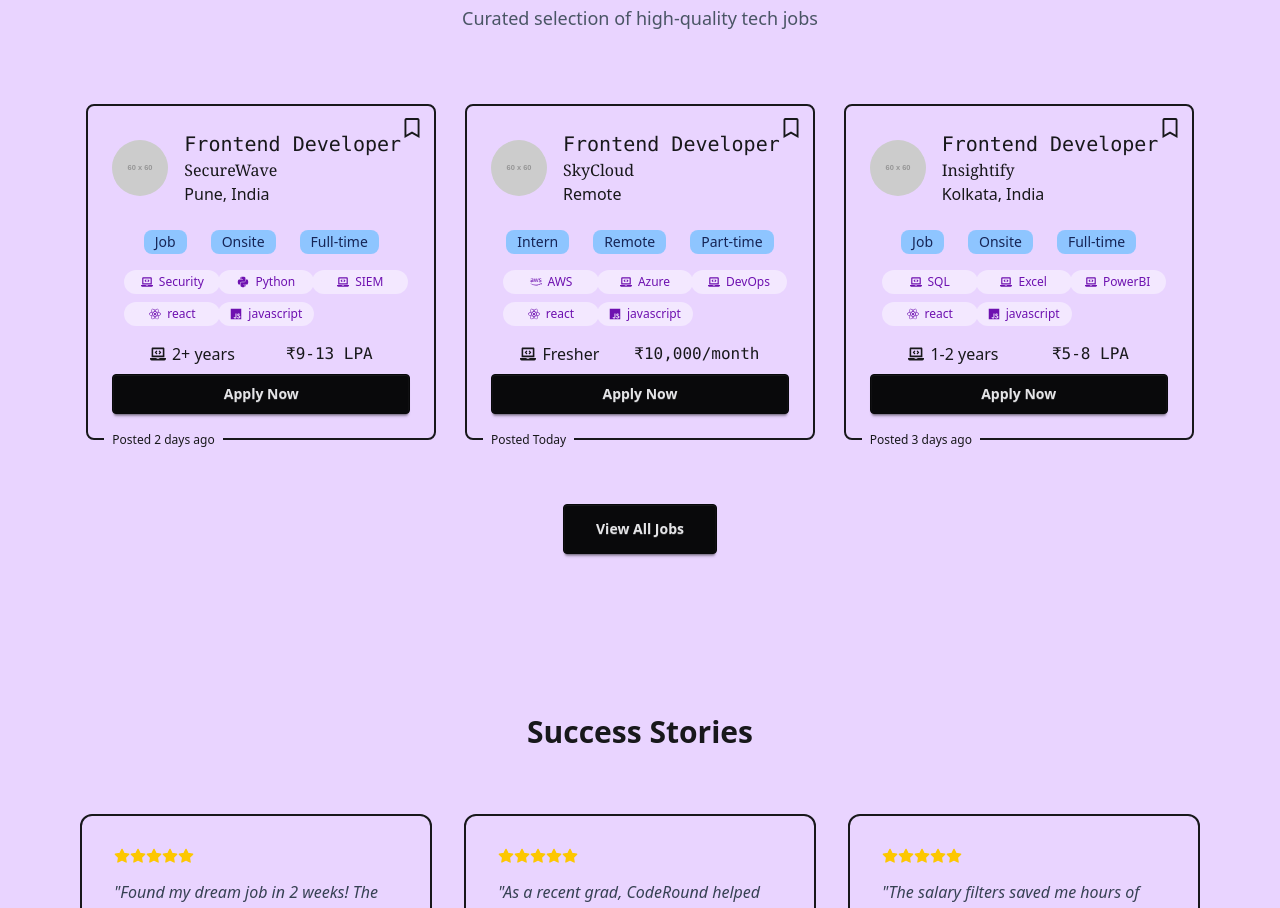
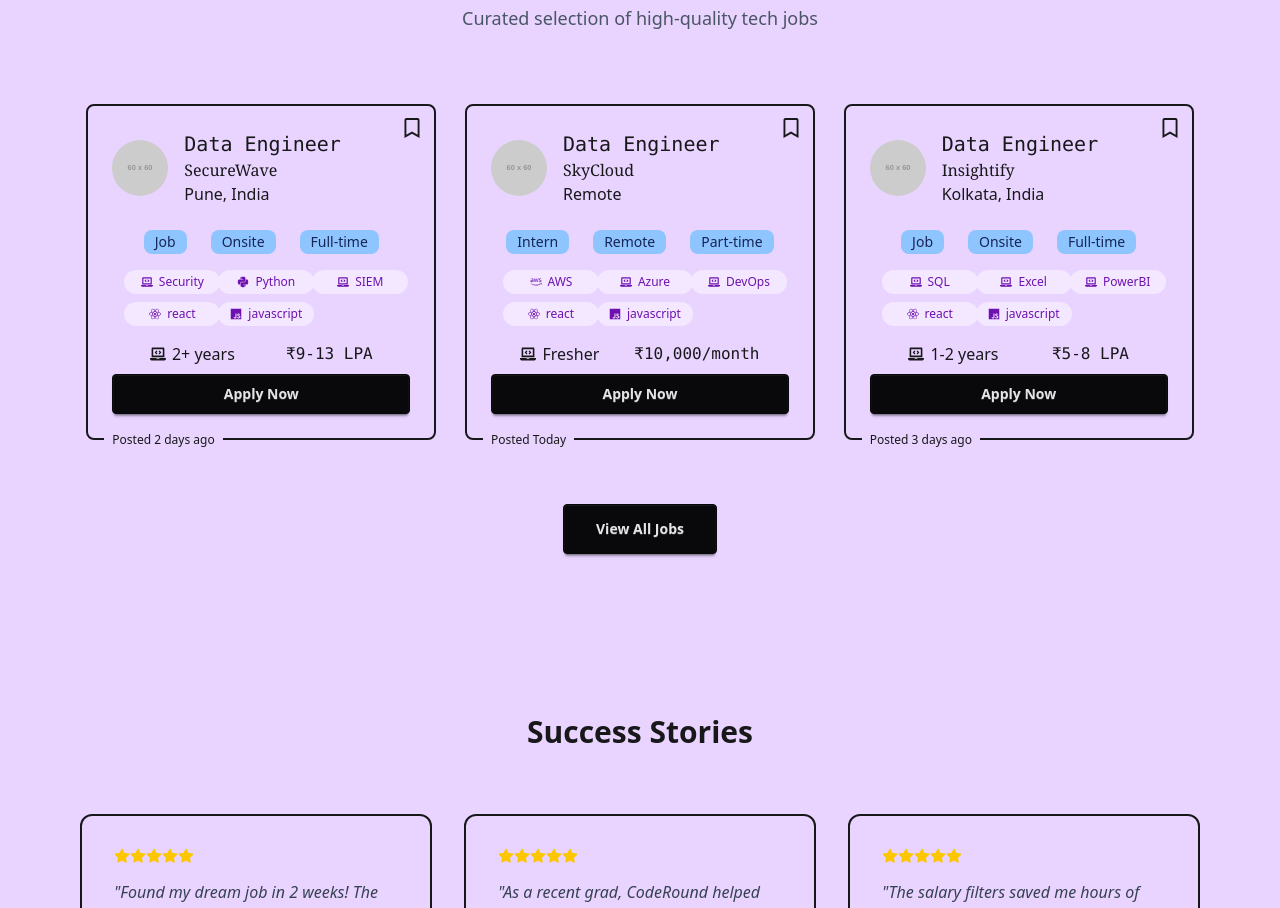
Before and after one commit to saurabhk1410/Job-Portal, a React (Vite) app: page / in a window 1280 px wide. Shown: the part 1360-2268 px from the top of the page. Built offline with nearby package versions, Linux system fonts and the light colour scheme.

Commit message:
modified jobdata

```diff
--- a/src/components/JobListing/jobsData.js
+++ b/src/components/JobListing/jobsData.js
@@ -3,7 +3,7 @@ const jobsData = [
 
   {
     id: 1,
-    title: "Frontend Developer",
+    title: "Data Engineer",
     company: "SecureWave",
     location: "Pune, India",
     category: "Job",
@@ -18,7 +18,7 @@ const jobsData = [
   },
   {
     id: 2,
-    title: "Frontend Developer",
+    title: "Data Engineer",
     company: "SkyCloud",
     location: "Remote",
     category: "Intern",
@@ -33,7 +33,7 @@ const jobsData = [
   },
   {
     id: 3,
-    title: "Frontend Developer",
+    title: "Data Engineer",
     company: "Insightify",
     location: "Kolkata, India",
     category: "Job",
@@ -48,7 +48,7 @@ const jobsData = [
   },
   {
     id: 4,
-    title: "Frontend Developer",
+    title: "Data Engineer",
     company: "MobDev",
     location: "Ahmedabad, India",
     category: "Job",
@@ -63,7 +63,7 @@ const jobsData = [
   },
   {
     id: 5,
-    title: "Frontend Developer",
+    title: "Data Engineer",
     company: "TestSphere",
     location: "Remote",
     category: "Intern",
@@ -78,7 +78,7 @@ const jobsData = [
   },
   {
     id: 6,
-    title: "Frontend Developer",
+    title: "Data Engineer",
     company: "NeuroNet",
     location: "Bangalore, India",
     category: "Intern",
@@ -93,7 +93,7 @@ const jobsData = [
   },
   {
     id: 7,
-    title: "Frontend Developer",
+    title: "Data Engineer",
     company: "HelpMeTech",
     location: "Nagpur, India",
     category: "Job",
@@ -108,7 +108,7 @@ const jobsData = [
   },
   {
     id: 8,
-    title: "Frontend Developer",
+    title: "Data Engineer",
     company: "CreativeCore",
     location: "Delhi, India",
     category: "Job",
@@ -123,7 +123,7 @@ const jobsData = [
   },
   {
     id: 9,
-    title: "Frontend Developer",
+    title: "Data Engineer",
     company: "WebNest",
     location: "Remote",
     category: "Intern",
@@ -138,7 +138,7 @@ const jobsData = [
   },
   {
     id: 10,
-    title: "Frontend Developer",
+    title: "Data Engineer",
     company: "InnovixAI",
     location: "Mumbai, India",
     category: "Job",
@@ -153,7 +153,7 @@ const jobsData = [
   },
   {
     id: 11,
-    title: "Frontend Developer",
+    title: "Data Engineer",
     company: "SecureWave",
     location: "Pune, India",
     category: "Job",
@@ -168,7 +168,7 @@ const jobsData = [
   },
   {
     id: 12,
-    title: "Frontend Developer",
+    title: "Data Engineer",
     company: "SkyCloud",
     location: "Remote",
     category: "Intern",
@@ -183,7 +183,7 @@ const jobsData = [
   },
   {
     id: 13,
-    title: "Frontend Developer",
+    title: "Data Engineer",
     company: "Insightif",
     location: "Kolkata, India",
     category: "Job",
@@ -198,7 +198,7 @@ const jobsData = [
   },
   {
     id: 14,
-    title: "Frontend Developer",
+    title: "Data Engineer",
     company: "MobDev",
     location: "Ahmedabad, India",
     category: "Job",
@@ -213,7 +213,7 @@ const jobsData = [
   },
   {
     id: 15,
-    title: "Frontend Developer",
+    title: "Data Engineer",
     company: "TestSphere",
     location: "Remote",
     category: "Intern",
@@ -228,7 +228,7 @@ const jobsData = [
   },
   {
     id: 16,
-    title: "Frontend Developer",
+    title: "Data Engineer",
     company: "NeuroNet",
     location: "Bangalore, India",
     category: "Intern",
@@ -243,7 +243,7 @@ const jobsData = [
   },
   {
     id: 17,
-    title: "Frontend Developer",
+    title: "Data Engineer",
     company: "HelpMeTech",
     location: "Nagpur, India",
     category: "Job",
@@ -258,7 +258,7 @@ const jobsData = [
   },
   {
     id: 18,
-    title: "Frontend Developer",
+    title: "Data Engineer",
     company: "CreativeCore",
     location: "Delhi, India",
     category: "Job",
@@ -273,7 +273,7 @@ const jobsData = [
   },
   {
     id: 19,
-    title: "Frontend Developer",
+    title: "Data Engineer",
     company: "WebNest",
     location: "Remote",
     category: "Intern",
@@ -288,7 +288,7 @@ const jobsData = [
   },
   {
     id: 20,
-    title: "Frontend Developer",
+    title: "Data Engineer",
     company: "InnovixAI",
     location: "Mumbai, India",
     category: "Job",
```
